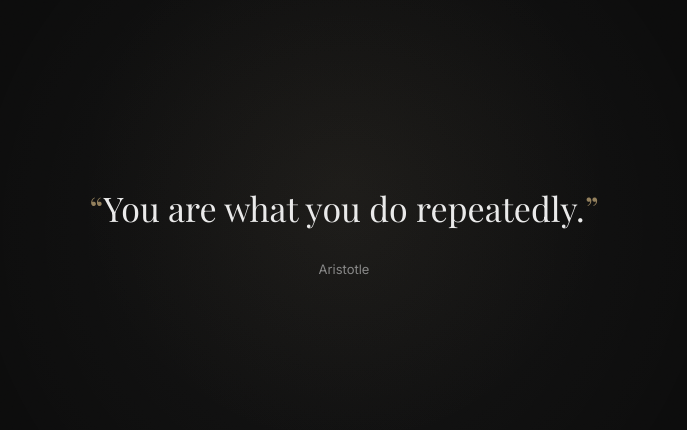
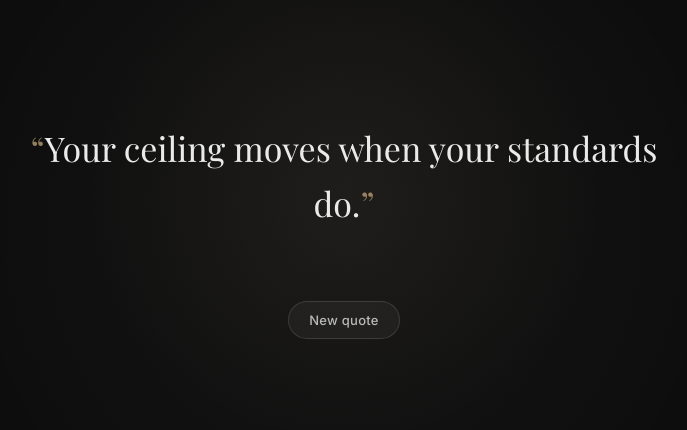
Before and after one commit to ayushman-git/mori, a React (Vite) app: page / in a window 1280 px wide. Shown: the part 170-600 px from the top of the page, without its empty margins (296-983 px from the left). Built offline with nearby package versions, Linux system fonts and the light colour scheme.

Commit message:
KAN-5 completed

```diff
--- a/index.html
+++ b/index.html
@@ -3,8 +3,20 @@
   <head>
     <meta charset="UTF-8" />
     <meta name="viewport" content="width=device-width, initial-scale=1.0" />
+    <meta
+      name="description"
+      content="A minimal quote of the day — one calm line, refreshed daily or on demand."
+    />
     <meta name="theme-color" content="#0D0D0D" />
-    <title>Mori</title>
+    <link
+      rel="preload"
+      href="/fonts/playfair-display-latin-400.woff2"
+      as="font"
+      type="font/woff2"
+      crossorigin
+      fetchpriority="high"
+    />
+    <title>Quote of the Day</title>
   </head>
   <body>
     <div id="root"></div>
--- a/src/App.jsx
+++ b/src/App.jsx
@@ -1,18 +1,64 @@
 import { useCallback, useEffect, useRef, useState } from 'react';
 import { quotes } from './quotes.js';
 
-const INITIAL_FADE_IN_MS = 30;
+const STORAGE_KEY = 'mori.quoteOfDay.v1';
 const QUOTE_TRANSITION_MS = 200;
 
+function dayKey() {
+  const d = new Date();
+  const y = d.getFullYear();
+  const m = String(d.getMonth() + 1).padStart(2, '0');
+  const day = String(d.getDate()).padStart(2, '0');
+  return `${y}-${m}-${day}`;
+}
+
+function dailyIndexForDate(dateStr) {
+  let h = 0;
+  for (let i = 0; i < dateStr.length; i += 1) {
+    h = (h * 31 + dateStr.charCodeAt(i)) >>> 0;
+  }
+  return quotes.length ? h % quotes.length : 0;
+}
+
+function readStoredDailyIndex(today) {
+  try {
+    const raw = localStorage.getItem(STORAGE_KEY);
+    if (!raw) return null;
+    const parsed = JSON.parse(raw);
+    if (parsed?.date === today && typeof parsed.index === 'number') {
+      const { index } = parsed;
+      if (index >= 0 && index < quotes.length) return index;
+    }
+  } catch {
+    // ignore
+  }
+  return null;
+}
+
+function writeStoredDailyIndex(today, index) {
+  try {
+    localStorage.setItem(STORAGE_KEY, JSON.stringify({ date: today, index }));
+  } catch {
+    // ignore quota / private mode
+  }
+}
+
+function initialQuoteIndex() {
+  const today = dayKey();
+  const stored = readStoredDailyIndex(today);
+  if (stored !== null) return stored;
+  const index = dailyIndexForDate(today);
+  writeStoredDailyIndex(today, index);
+  return index;
+}
+
 function App() {
-  const [index, setIndex] = useState(0);
-  const [visible, setVisible] = useState(false);
+  const [index, setIndex] = useState(initialQuoteIndex);
+  const [visible, setVisible] = useState(true);
   const quoteTransitionRef = useRef(null);
 
   useEffect(() => {
-    const loadTimer = window.setTimeout(() => setVisible(true), INITIAL_FADE_IN_MS);
     return () => {
-      window.clearTimeout(loadTimer);
       if (quoteTransitionRef.current !== null) {
         window.clearTimeout(quoteTransitionRef.current);
       }
@@ -20,14 +66,20 @@ function App() {
   }, []);
 
   const showNextQuote = useCallback(() => {
+    if (quotes.length === 0) return;
+
     if (quoteTransitionRef.current !== null) {
       window.clearTimeout(quoteTransitionRef.current);
     }
+
     setVisible(false);
 
     quoteTransitionRef.current = window.setTimeout(() => {
       quoteTransitionRef.current = null;
-      setIndex((current) => (current + 1) % quotes.length);
+      setIndex((current) => {
+        if (quotes.length <= 1) return 0;
+        return (current + 1) % quotes.length;
+      });
       setVisible(true);
     }, QUOTE_TRANSITION_MS);
   }, []);
@@ -44,10 +96,11 @@ function App() {
     return () => window.removeEventListener('keydown', handleKeyDown);
   }, [showNextQuote]);
 
-  const quote = quotes[index];
+  const quote = quotes[index] ?? quotes[0];
 
   return (
     <main className="quote-screen">
+      <div className="quote-stack">
         <section className={`quote-block ${visible ? 'is-visible' : ''}`} aria-live="polite">
           <p className="quote">
             <span className="quote-mark" aria-hidden="true">
@@ -60,6 +113,10 @@ function App() {
           </p>
           <p className={`author ${quote.author ? '' : 'is-empty'}`}>{quote.author || 'Silent'}</p>
         </section>
+        <button type="button" className="new-quote-btn" onClick={showNextQuote}>
+          New quote
+        </button>
+      </div>
     </main>
   );
 }
--- a/src/main.jsx
+++ b/src/main.jsx
@@ -2,8 +2,6 @@ import { StrictMode } from 'react';
 import { createRoot } from 'react-dom/client';
 import '@fontsource/inter/latin-400.css';
 import '@fontsource/inter/latin-500.css';
-import '@fontsource/playfair-display/latin-400.css';
-import '@fontsource/playfair-display/latin-500.css';
 import './styles.css';
 import App from './App.jsx';
 
--- a/src/styles.css
+++ b/src/styles.css
@@ -1,3 +1,11 @@
+@font-face {
+  font-family: 'Playfair Display';
+  font-style: normal;
+  font-display: swap;
+  font-weight: 400;
+  src: url('/fonts/playfair-display-latin-400.woff2') format('woff2');
+}
+
 :root {
   font-family:
     Inter,
@@ -71,8 +79,16 @@ body::after {
   cursor: default;
 }
 
+.quote-stack {
+  display: flex;
+  width: min(100%, 680px);
+  flex-direction: column;
+  align-items: center;
+  gap: 28px;
+}
+
 .quote-block {
-  width: min(100%, 680px);
+  width: 100%;
   opacity: 0;
   text-align: center;
   transform: translateY(5px);
@@ -85,10 +101,6 @@ body::after {
 .quote-block.is-visible {
   opacity: 1;
   transform: translateY(0);
-}
-
-.quote-block:hover {
-  opacity: 0.88;
 }
 
 .quote {
@@ -120,13 +132,65 @@ body::after {
   opacity: 0;
 }
 
+.new-quote-btn {
+  margin: 0;
+  padding: 10px 20px;
+  border: 1px solid rgba(234, 234, 234, 0.14);
+  border-radius: 999px;
+  background: rgba(234, 234, 234, 0.04);
+  color: #b9b9b9;
+  font-family: inherit;
+  font-size: 13px;
+  font-weight: 500;
+  letter-spacing: 0.02em;
+  cursor: pointer;
+  transition:
+    background 150ms ease,
+    border-color 150ms ease,
+    color 150ms ease;
+}
+
+.new-quote-btn:hover {
+  border-color: rgba(194, 168, 120, 0.35);
+  background: rgba(234, 234, 234, 0.07);
+  color: #eaeaea;
+}
+
+.new-quote-btn:focus-visible {
+  outline: 2px solid rgba(194, 168, 120, 0.55);
+  outline-offset: 3px;
+}
+
+.new-quote-btn:active {
+  transform: translateY(1px);
+}
+
+@media (prefers-reduced-motion: reduce) {
+  .quote-block {
+    transition: none;
+  }
+
+  .new-quote-btn:active {
+    transform: none;
+  }
+}
+
 @media (max-width: 520px) {
   .quote-screen {
     padding: 24px;
+  }
+
+  .quote-stack {
+    gap: 24px;
   }
 
   .quote {
     font-size: 29px;
     line-height: 1.55;
   }
+
+  .new-quote-btn {
+    min-height: 44px;
+    padding: 12px 22px;
+  }
 }
```
Also changed, not shown: public/fonts/playfair-display-latin-400.woff2 (added), public/manifest.json, 5 other files (tests, documents, lock files or other folders). Lines whose indentation alone changed are shown as unchanged.
